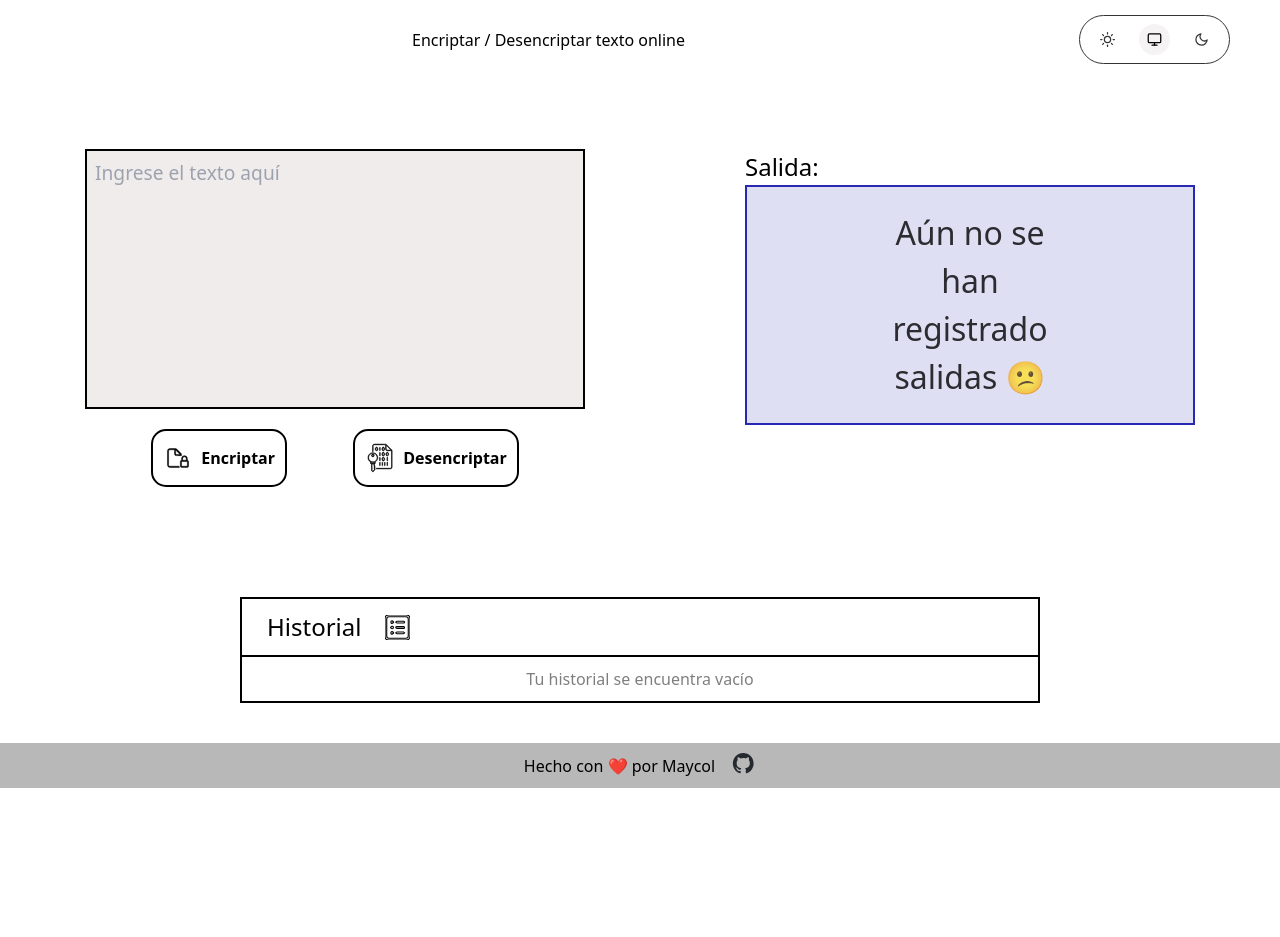
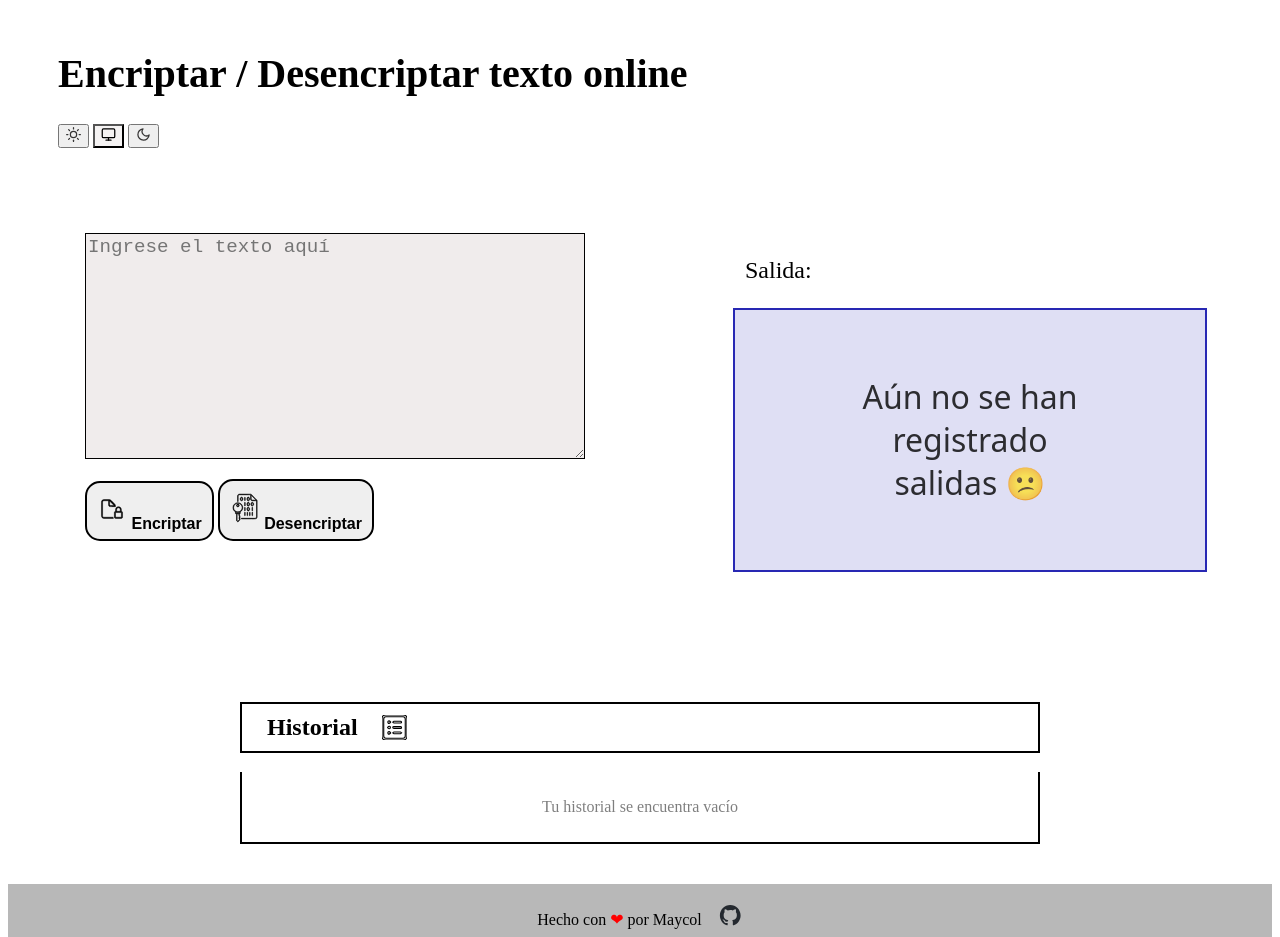
Before and after one commit to MikeVM97/Encrypter-Challenge, a plain HTML site: page index.html in a window 1280 px wide. Shown: the top 937 px of the page. Before the commit the page ends 800 px from the top, so only its background shows below. Drawn offline with nearby package versions, Linux system fonts and the light colour scheme; a web font is replaced by a local one.

Commit message:
tailwind removed

```diff
--- a/index.html
+++ b/index.html
@@ -3,19 +3,17 @@
   <head>
     <meta charset="UTF-8" />
     <meta name="viewport" content="width=device-width, initial-scale=1.0" />
-    <script src="https://cdn.tailwindcss.com"></script>
+    <!-- <script src="https://cdn.tailwindcss.com"></script> -->
     <link rel="shortcut icon" href="img/favicon.png" type="image/png" />
     <link rel="stylesheet" href="./css/light-theme.css" id="theme-style" />
     <link rel="stylesheet" href="./css/responsive.css" />
     <title>Encriptador Online</title>
   </head>
   <body>
-    <header class="flex justify-between items-center">
-      <h1 class="text-center w-full">Encriptar / Desencriptar texto online</h1>
-      <div
-        class="flex gap-x-4 border w-fit rounded-full px-3 py-2 themes-container"
-      >
-        <button type="button" class="rounded-full p-2 btn-theme" id="light">
+    <header>
+      <h1>Encriptar / Desencriptar texto online</h1>
+      <div class="themes-container">
+        <button type="button" class="btn-theme" id="light">
           <svg
             fill="none"
             stroke-linecap="round"
@@ -36,7 +34,7 @@
             <path d="M18.36 5.64l1.42-1.42"></path>
           </svg>
         </button>
-        <button type="button" class="rounded-full p-2 btn-theme" id="system">
+        <button type="button" class="btn-theme" id="system">
           <svg
             fill="none"
             stroke-linecap="round"
@@ -51,7 +49,7 @@
             <path d="M12 17v4"></path>
           </svg>
         </button>
-        <button type="button" class="rounded-full p-2 btn-theme" id="dark">
+        <button type="button" class="btn-theme" id="dark">
           <svg
             fill="none"
             stroke-linecap="round"
@@ -74,14 +72,9 @@
           cols="30"
           rows="10"
           placeholder="Ingrese el texto aquí"
-          class="border-2 resize-none p-2 focus:outline-none w-full"
         ></textarea>
-        <div class="w-full flex justify-evenly cta-buttons">
-          <button
-            type="button"
-            class="flex items-center justify-center gap-x-2"
-            id="encrypt-btn"
-          >
+        <div class="cta-buttons">
+          <button type="button" id="encrypt-btn">
             <svg
               viewBox="0 0 595.28 841.89"
               width="30"
@@ -99,11 +92,7 @@
             </svg>
             <span>Encriptar</span>
           </button>
-          <button
-            type="button"
-            class="flex items-center justify-center gap-x-2"
-            id="decrypt-btn"
-          >
+          <button type="button" id="decrypt-btn">
             <svg
               viewBox="0 0 595.28 841.89"
               width="30"
@@ -267,7 +256,7 @@
       <div id="history"></div>
     </section>
     <footer>
-      <span> Hecho con ❤ por Maycol </span>
+      <p>Hecho con <span style="color: red">❤</span> por Maycol</p>
       <a
         href="https://github.com/MikeVM97"
         target="_blank"
```
